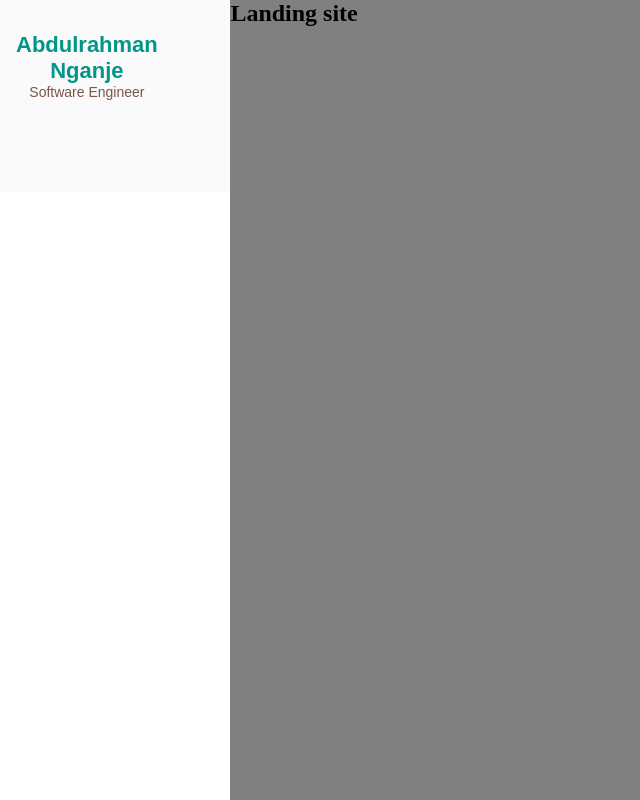
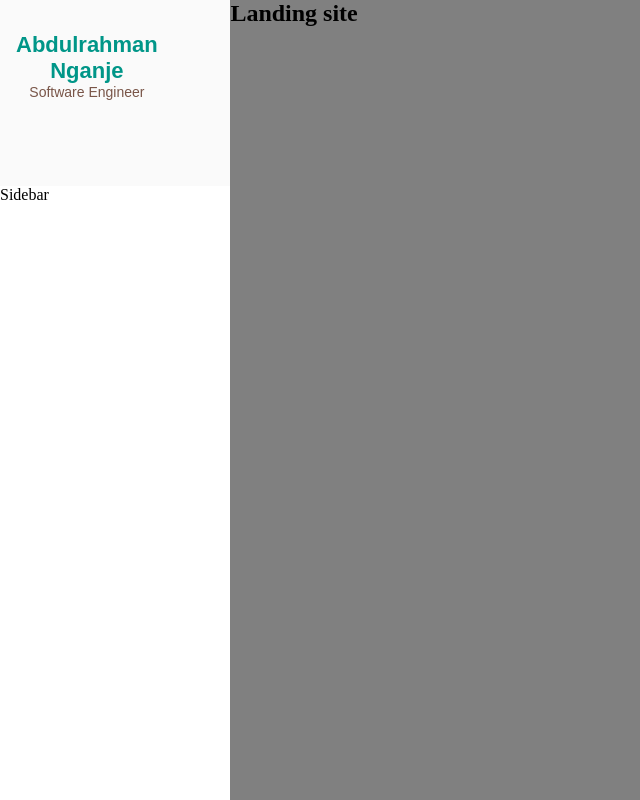
Before and after one commit to asnganje/professional-portoflio-v1, a React (Vite) app: page / in a window 1280 px wide. Shown: the whole page, without its empty margins (0-640 px from the left). Built offline with nearby package versions, Linux system fonts and the light colour scheme.

Commit message:
Modify sidebar presentation logic

```diff
--- a/src/components/Sidebar.jsx
+++ b/src/components/Sidebar.jsx
@@ -20,9 +20,17 @@ const Sidebar = () => {
             window.removeEventListener('resize', resizeHandler)
         }
     })
+
+    if (isLargeScreen) {
+        return(
+            <aside className="sidebar-container">
+            Sidebar
+            </aside>
+        )
+    }
     return <div className={isSidebarOpen && !isLargeScreen?"sidebar-overlay show-sidebar": "sidebar-overlay"}
         onClick={closeSidebar}
-    >
+            >
         <aside className="sidebar-container">
             Sidebar
         </aside>
```
